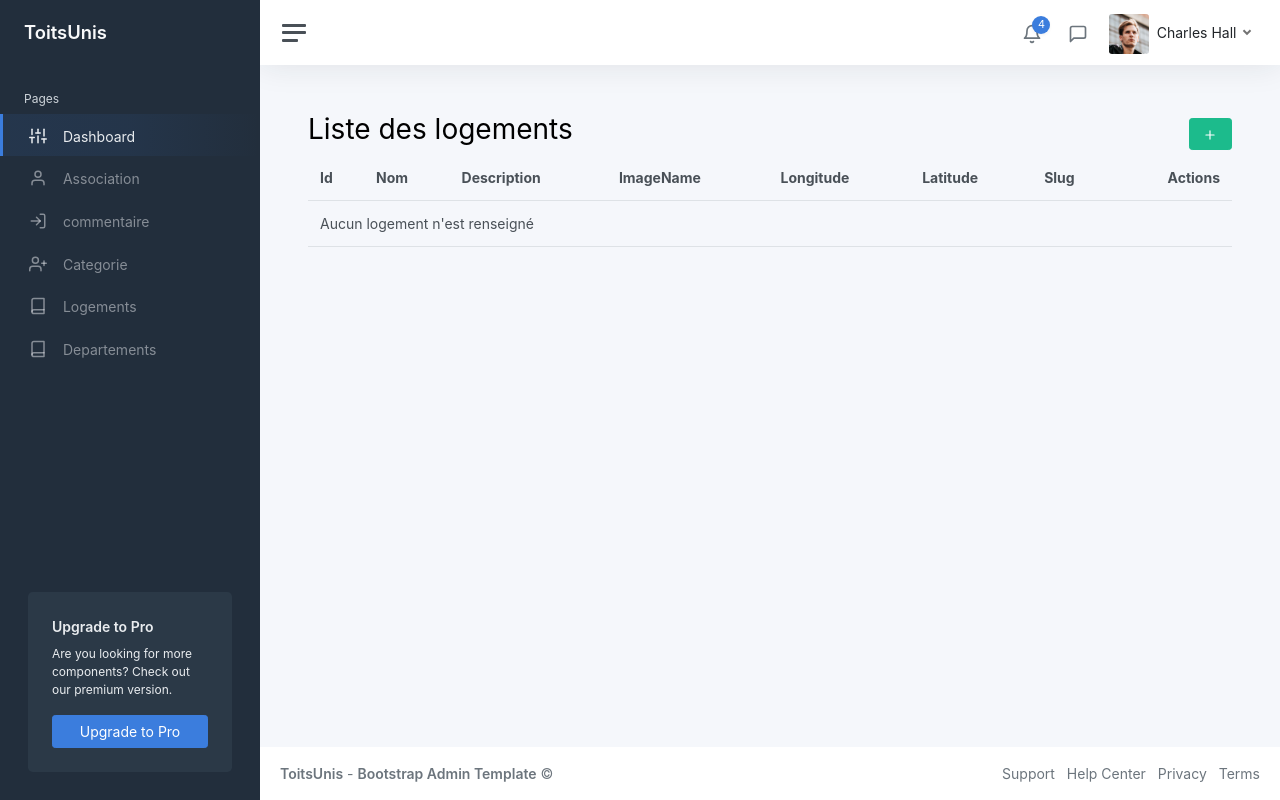
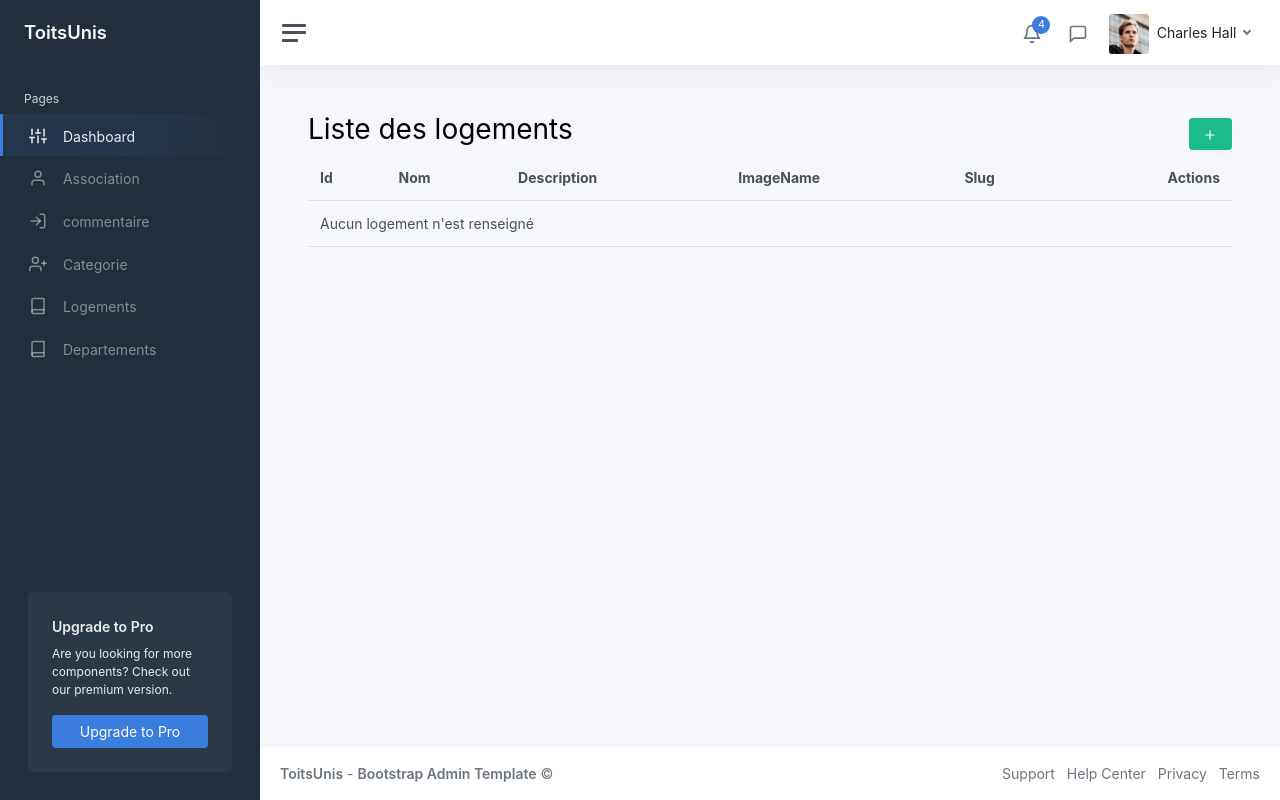
Before and after one commit to Adelejouneau/toits-unis, a Symfony app: template templates/admin_lodging/index.html.twig in a window 1280 px wide. Run offline with Twig, Linux system fonts and the light colour scheme; the template is opened without the code that fills it, so the values that code supplies are empty; some libraries are stand-ins or nearby versions.

Commit message:
correction bug long lat

```diff
--- a/src/Controller/AdminLodgingController.php
+++ b/src/Controller/AdminLodgingController.php
@@ -18,7 +18,7 @@ class AdminLodgingController extends AbstractController
     public function index(LodgingRepository $lodgingRepository): Response
     {
         return $this->render('admin_lodging/index.html.twig', [
-            'lodgings' => $lodgings,
+            'lodgings' => $lodgingRepository->findAll(),
         ]);
     }
 
--- a/templates/admin_lodging/index.html.twig
+++ b/templates/admin_lodging/index.html.twig
@@ -23,8 +23,6 @@
                 <th>Nom</th>
                 <th>Description</th>
                 <th>ImageName</th>
-                <th>Longitude</th>
-                <th>Latitude</th>
                 <th>Slug</th>
                 <th class="text-end">Actions</th>
             </tr>
@@ -36,8 +34,6 @@
                 <td>{{ lodging.titleLod }}</td>
                 <td>{{ lodging.descriptionLod }}</td>
                 <td>{{ lodging.imageNameLod }}</td>
-                <td>{{ lodging.longitude }}</td>
-                <td>{{ lodging.latitude }}</td>
                 <td>{{ lodging.slugLod }}</td>
                 <td class="text-end">
                     <a href="{{ path('app_admin_lodging_show', {'id': lodging.id}) }}"class="btn btn-warning"><i class="align-middle" data-feather="eye"></i></a>
```
